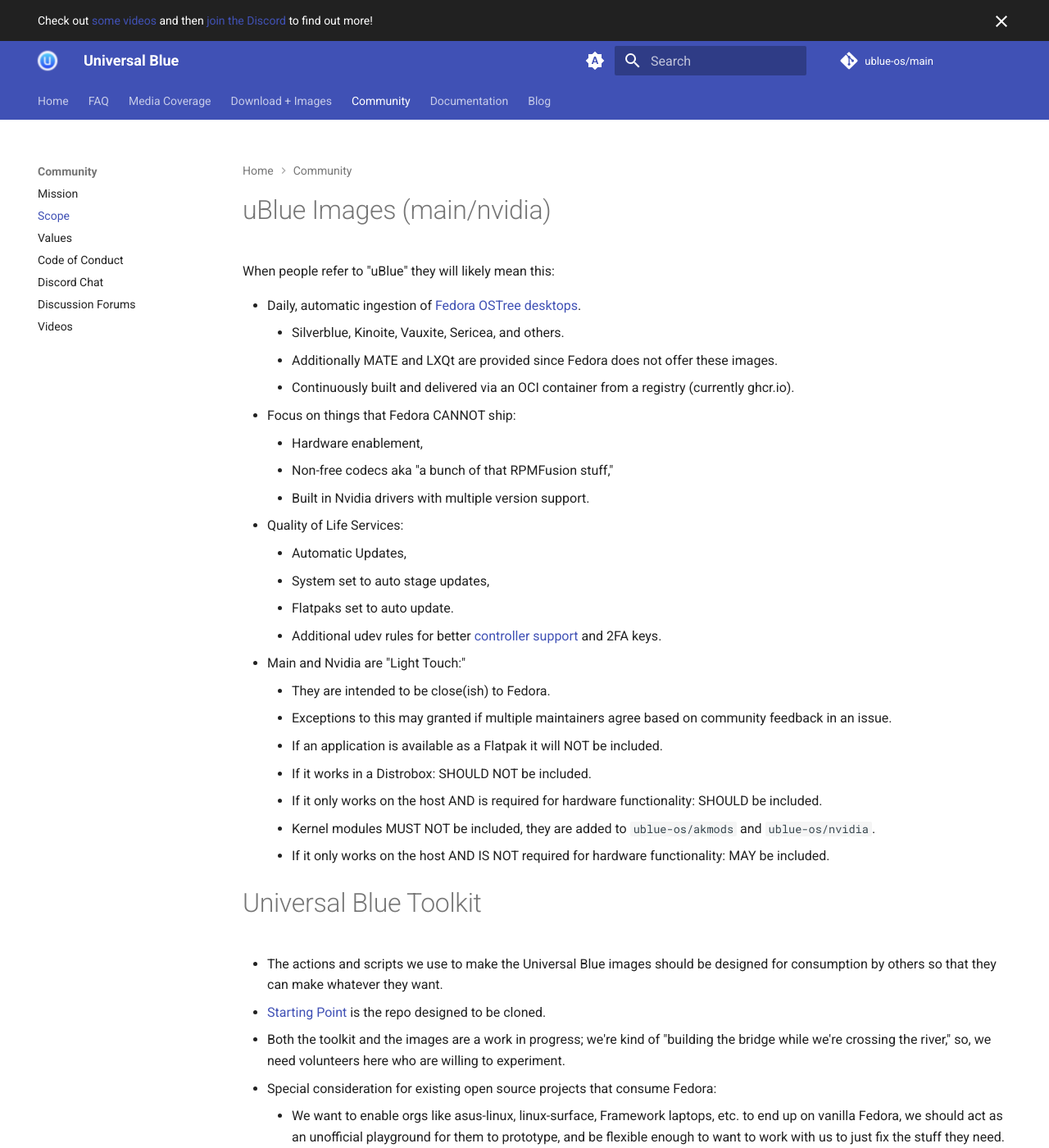
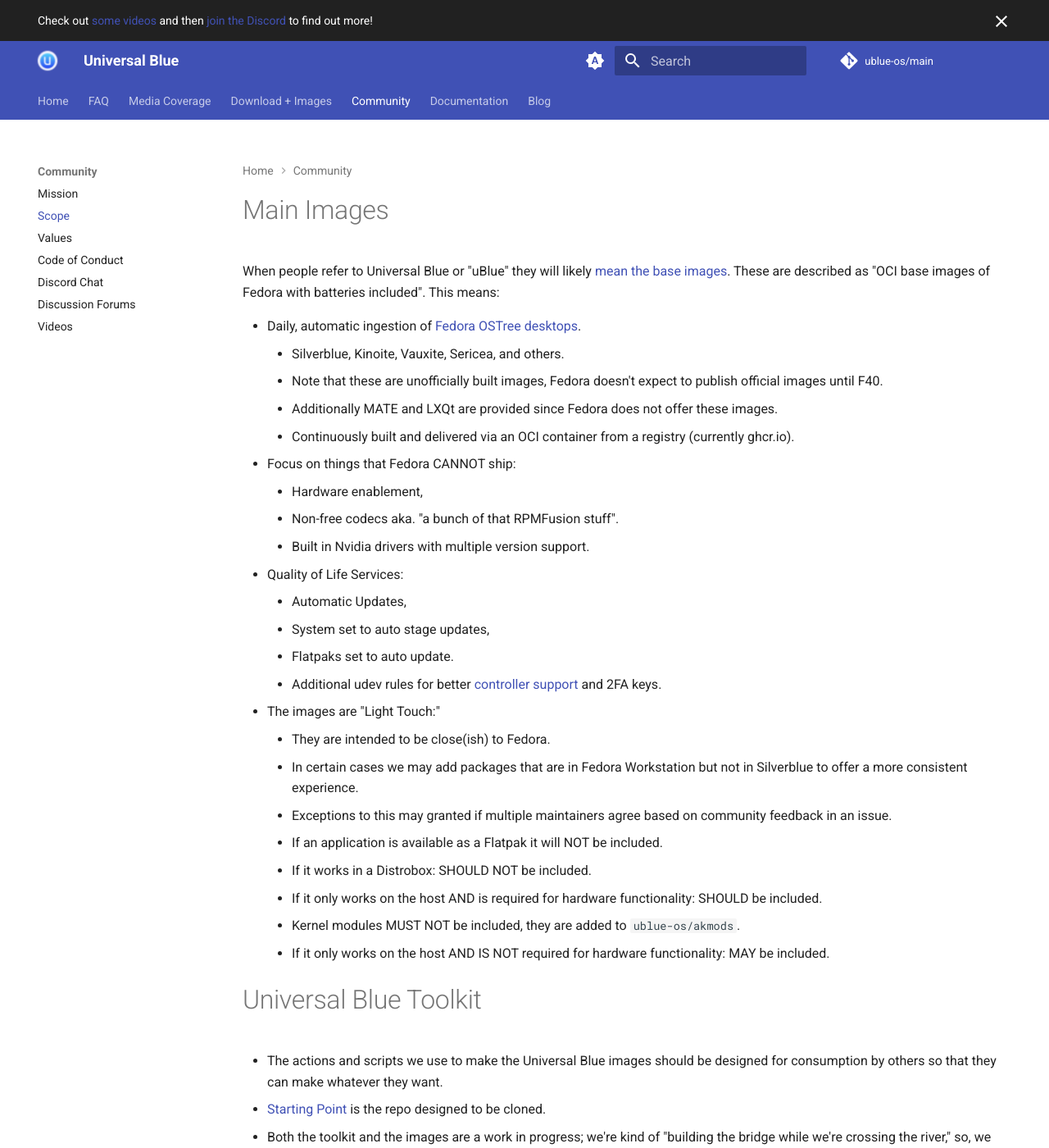
Before and after one commit to ublue-os/website, an MkDocs documentation site: the page built from docs/scope.md, in a window 1280 px wide and 1400 px high. Shown: the whole window at 82% size. Built offline with MkDocs 1.6.1 and Material for MkDocs 9.7.7, drawn with Linux system fonts in a browser that asks for light colours; comment, search, counter and statistics services are not loaded.

Commit message:
feat: clarify the scope of the main images (#419)

```diff
--- a/docs/scope.md
+++ b/docs/scope.md
@@ -1,27 +1,29 @@
-# uBlue Images (main/nvidia)
+# Main Images
 
-When people refer to "uBlue" they will likely mean this:
+When people refer to Universal Blue or "uBlue" they will likely [mean the base images](https://github.com/ublue-os/main). These are described as "OCI base images of Fedora with batteries included". This means:
 
 - Daily, automatic ingestion of [Fedora OSTree desktops](https://quay.io/organization/fedora-ostree-desktops/).
     - Silverblue, Kinoite, Vauxite, Sericea, and others.
+    - Note that these are unofficially built images, Fedora doesn't expect to publish official images until F40.
     - Additionally MATE and LXQt are provided since Fedora does not offer these images.
     - Continuously built and delivered via an OCI container from a registry (currently ghcr.io).
 - Focus on things that Fedora CANNOT ship:
     - Hardware enablement,
-    - Non-free codecs aka "a bunch of that RPMFusion stuff,"
+    - Non-free codecs aka. "a bunch of that RPMFusion stuff".
     - Built in Nvidia drivers with multiple version support.
 - Quality of Life Services:
     - Automatic Updates,
       - System set to auto stage updates,
       - Flatpaks set to auto update.
     - Additional udev rules for better [controller support](https://github.com/ublue-os/config#udev-rules) and 2FA keys.
-- Main and Nvidia are "Light Touch:"
+- The images are "Light Touch:"
     - They are intended to be close(ish) to Fedora.
+      - In certain cases we may add packages that are in Fedora Workstation but not in Silverblue to offer a more consistent experience.
     - Exceptions to this may granted if multiple maintainers agree based on community feedback in an issue.
       - If an application is available as a Flatpak it will NOT be included.
       - If it works in a Distrobox: SHOULD NOT be included.
       - If it only works on the host AND is required for hardware functionality: SHOULD be included.
-    - Kernel modules MUST NOT be included, they are added to `ublue-os/akmods` and `ublue-os/nvidia`.
+    - Kernel modules MUST NOT be included, they are added to `ublue-os/akmods`.
     - If it only works on the host AND IS NOT required for hardware functionality: MAY be included.
 
 # Universal Blue Toolkit
```
